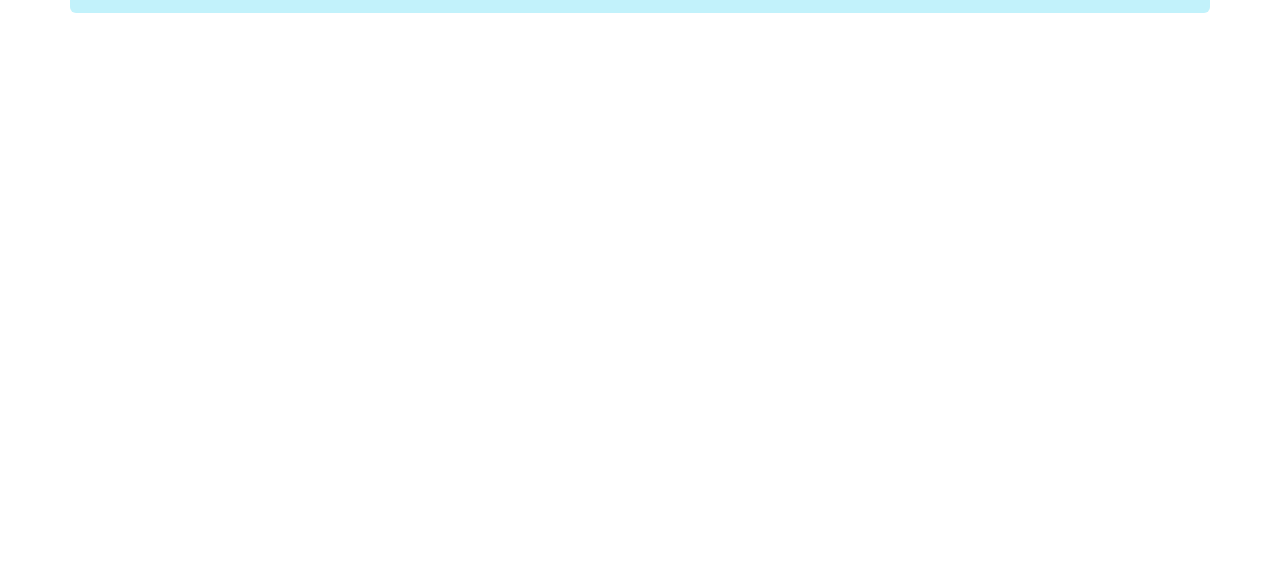
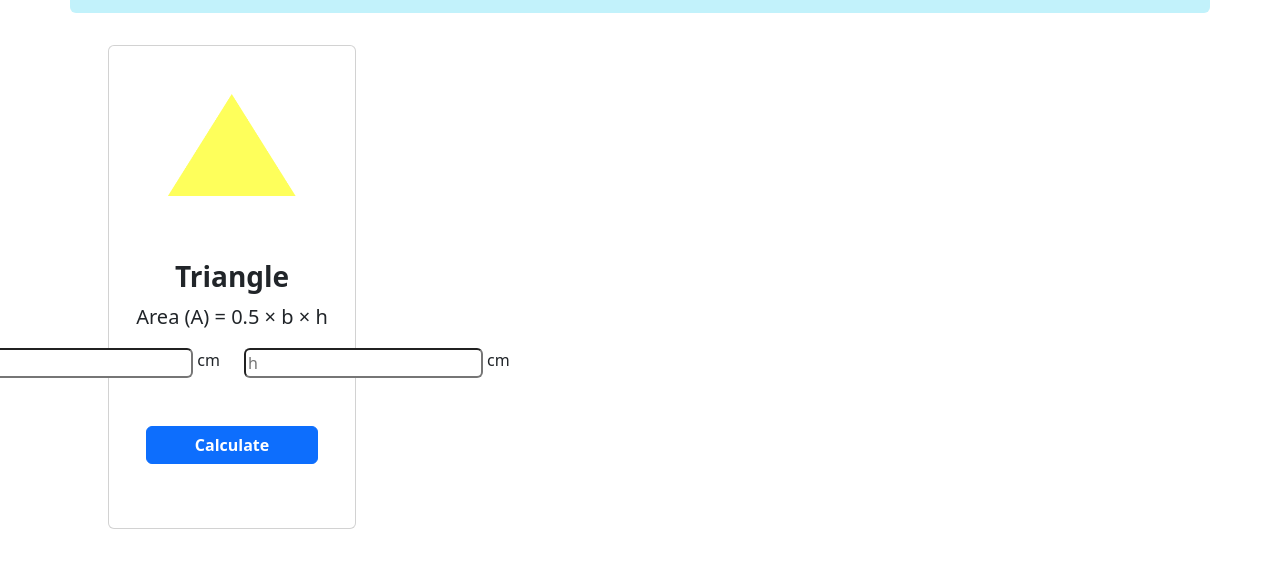
Before and after one commit to 23Mubasshir/Geometry-Genius, a plain HTML site: page index.html in a window 1280 px wide. Shown: the part 144-712 px from the top of the page. Drawn offline with Linux system fonts and the light colour scheme.

Commit message:
triangle card Done

```diff
--- a/index.html
+++ b/index.html
@@ -26,6 +26,35 @@
 
     <!-- -----Main Body----- -->
 
+    <div class="row row-cols-1 row-cols-md-2 row-cols-lg-4  g-4 p-3 px-md-5 mx-md-5 ">
+    <!-- -----Triangle----- -->
+        <div  class="col pt-3 cardBody">
+
+          <div id="card-body-color" class="card h-100">
+            <img src="images/triangle.png" class="card-img-top w-75 mx-auto py-5" alt="...">
+            <div class="card-body text-center">
+              <h5 id="name-triangle" class="card-title fw-bold fs-3">Triangle</h5>
+              <p class="card-text fs-5">Area (A) = 0.5 × b × h</p>
+
+              <div class=" row row-cols-2">
+                <div class="d-flex justify-content-end">
+
+                <input id="triangle-b" class=" input-w rounded" type="text" placeholder="b"><span class="ps-1">cm</span>
+                </div>
+
+                <div class="d-flex justify-content-start">
+
+                <input id="triangle-h" class=" input-w  rounded" type="text" placeholder="h"><span class="ps-1">cm</span>
+                </div>
+
+              </div>
+              <div class="py-5">
+                <button id="btn-triangle" class="rounded btn btn-primary px-5 fw-semibold ">Calculate</button>
+              </div>
+
+            </div>
+          </div>
+        </div>
 
 
 
```
